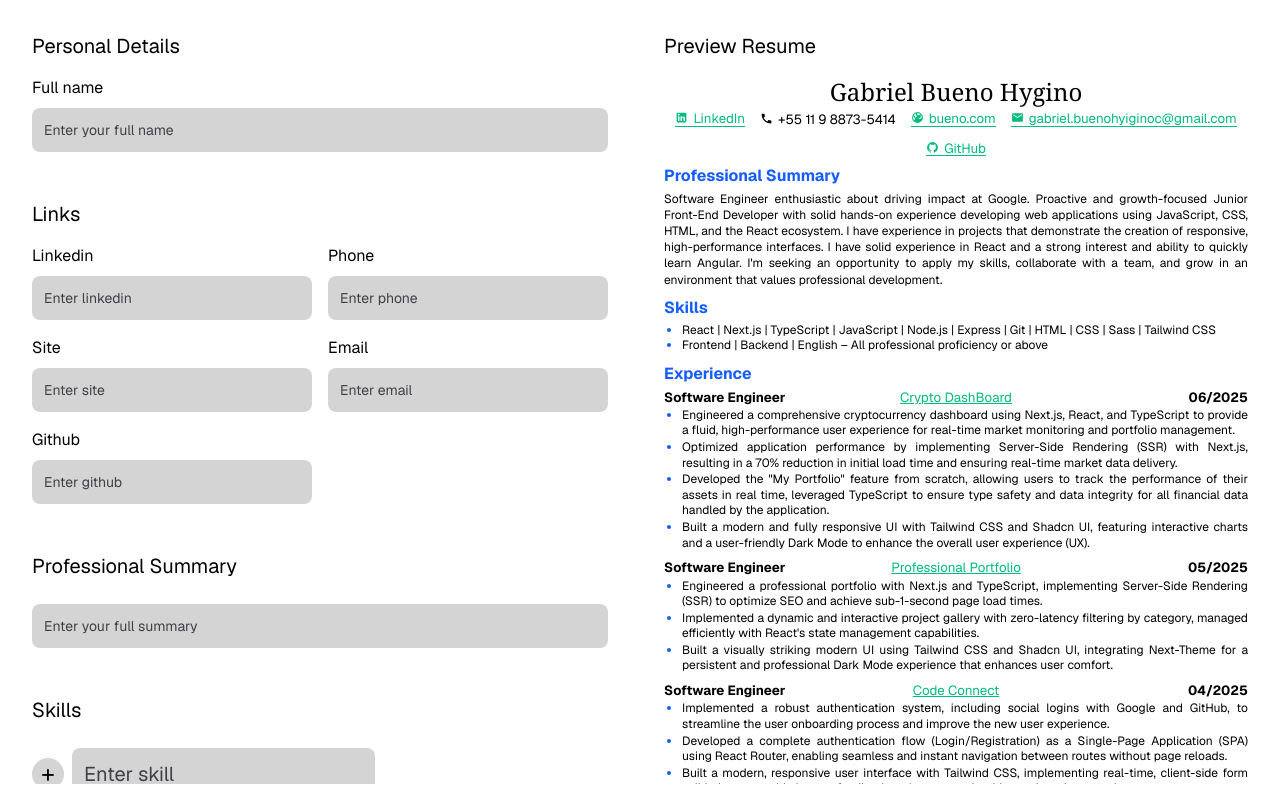
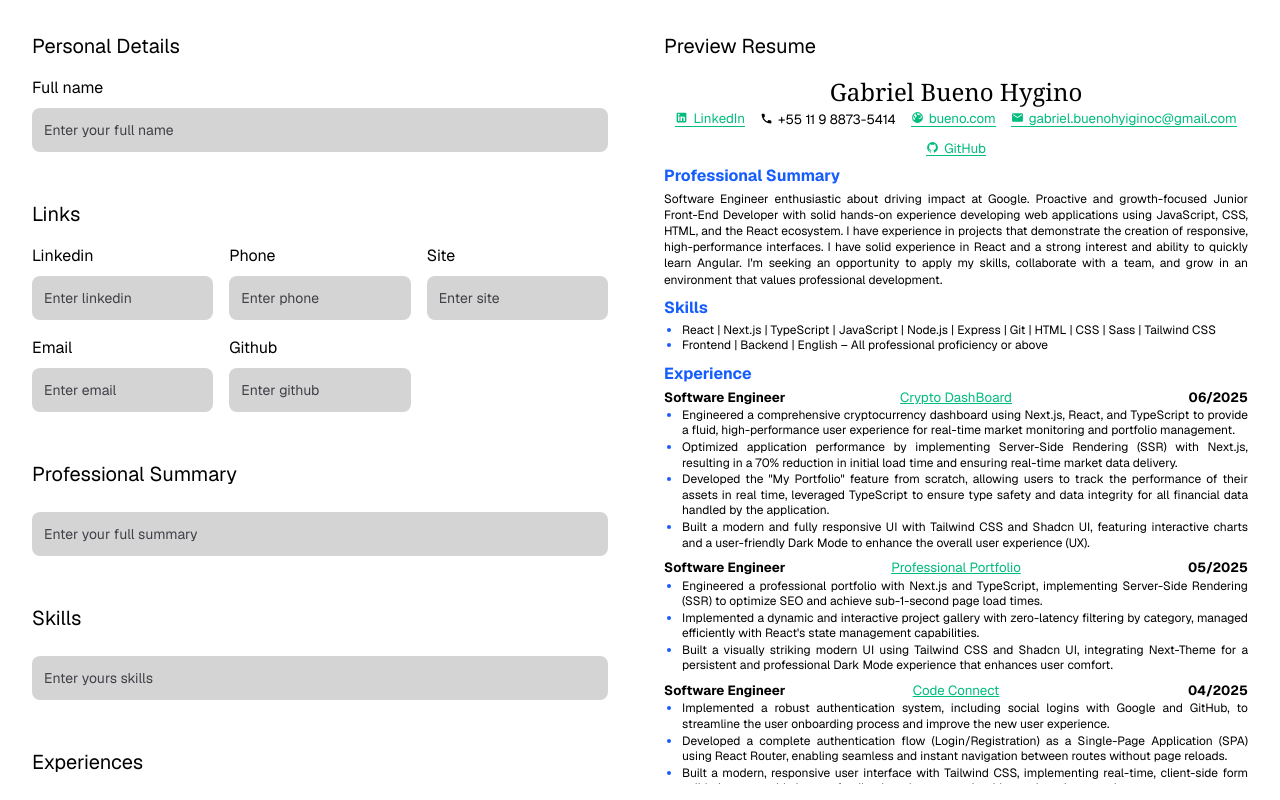
Before and after one commit to Buenohy/nextjs-resume-generator-cv, a Next.js app: page / in a window 1280 px wide. Built offline with nearby package versions, Linux system fonts and the light colour scheme.

Commit message:
delete:  Skills component

```diff
--- a/src/app/components/Skills.tsx
+++ /dev/null
@@ -1,27 +0,0 @@
-interface SkillsProps {
-  title: string;
-  placeholder: string;
-}
-
-export default function Skills({ title, placeholder }: SkillsProps) {
-  return (
-    <div className="flex flex-col gap-2">
-      <h1 className="text-2xl text-black">{title}</h1>
-      <div className="flex items-center gap-2">
-        <button
-          className="flex h-8 w-8 cursor-pointer items-center justify-center rounded-full bg-neutral-300 text-2xl text-black"
-          type="button"
-        >
-          <span className="text-2xl text-black">+</span>
-        </button>
-        <input
-          className="w-fit cursor-pointer rounded-lg bg-neutral-300 p-3 text-xl text-black placeholder:text-zinc-700"
-          type="text"
-          name=""
-          id=""
-          placeholder={placeholder}
-        />
-      </div>
-    </div>
-  );
-}
--- a/src/app/page.tsx
+++ b/src/app/page.tsx
@@ -16,7 +16,7 @@ export default function Home() {
             </div>
             <div className="snap-start">
               <Card title="Links">
-                <div className="grid grid-cols-2 gap-4">
+                <div className="grid grid-cols-3 gap-4">
                   <Input title="Linkedin" placeholder="Enter linkedin" />
                   <Input title="Phone" placeholder="Enter phone" />
                   <Input title="Site" placeholder="Enter site" />
@@ -32,18 +32,25 @@ export default function Home() {
             </div>
             <div className="snap-start">
               <Card title="Skills">
-                <Skills title="" placeholder="Enter skill" />
+                <Input title="" placeholder="Enter yours skills" />
               </Card>
             </div>
             <div className="snap-start">
               <Card title="Experiences">
-                <div className="grid grid-cols-3 gap-4">
+                <div className="grid grid-cols-4 gap-4">
                   <Input
                     title="Role Title"
                     placeholder="Enter your role title"
                   />
-                  <Input title="Job Title" placeholder="Enter your job title" />
-                  <Input title="Date" placeholder="Enter your date" />
+                  <Input
+                    title="Company Name"
+                    placeholder="Enter your job title"
+                  />
+                  <Input
+                    title="Company Link"
+                    placeholder="Enter your link to job title"
+                  />
+                  <Input title="Date" placeholder="00/0000" />
                 </div>
                 <Input
                   title="Summary"
```
